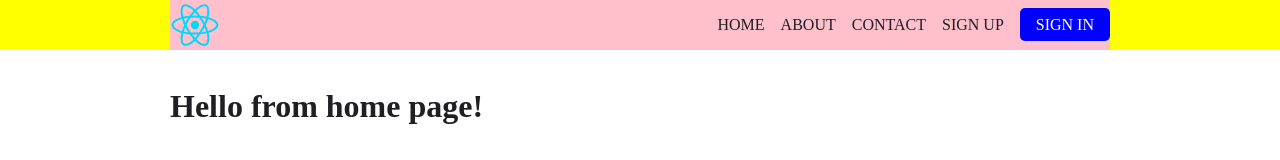
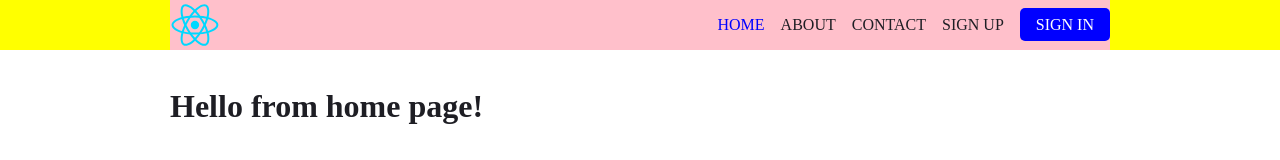
Before and after one commit to Joanna-Chadzynska/react-webpack-boilerplate, a React app: page / in a window 1280 px wide. Shown: the top 160 px of the page. Built offline with nearby package versions, Linux system fonts and the light colour scheme.

Commit message:
update styles

```diff
--- a/src/components/Header/index.js
+++ b/src/components/Header/index.js
@@ -24,6 +24,7 @@ const Header = ({ children, ...restProps }) => {
 
 Header.Navigation = function HeaderNavigation({
     children,
+
     ...restProps
 }) {
     return <Navigation {...restProps}>{children}</Navigation>;
@@ -36,6 +37,7 @@ Header.Logo = function HeaderLogo({ to, src, ...restProps }) {
 Header.ButtonLink = function HeaderButtonLink({
     children,
     to,
+
     ...restProps
 }) {
     return (
@@ -51,7 +53,7 @@ Header.TextLink = function HeaderTextLink({
     ...restProps
 }) {
     return (
-        <TextLink to={to} {...restProps}>
+        <TextLink activeClassName="active" to={to} {...restProps}>
             {children}
         </TextLink>
     );
@@ -62,12 +64,15 @@ Header.Text = function HeaderText({ children, ...restProps }) {
 };
 
 Header.NavToggleInput = function HeaderNavToggleInput({
+    isActive,
     ...restProps
 }) {
+    console.log(isActive);
     return (
         <NavToggleInput
             type="checkbox"
             id="nav-toggle"
+            $isActive={isActive}
             {...restProps}
         />
     );
--- a/src/components/Header/styles/Header.js
+++ b/src/components/Header/styles/Header.js
@@ -22,6 +22,9 @@ export const Text = styled.p``;
 
 export const TextLink = styled(NavLink)`
     text-transform: uppercase;
+    &.active {
+        color: blue;
+    }
 `;
 
 export const ButtonLink = styled(Link)`
@@ -58,7 +61,6 @@ export const Navigation = styled.nav`
     }
 
     @media screen and (min-width: 768px) {
-        /* the following lines are not from my video, but add Edge support */
         position: static;
         transition: none;
         transform: scale(1, 1);
```
